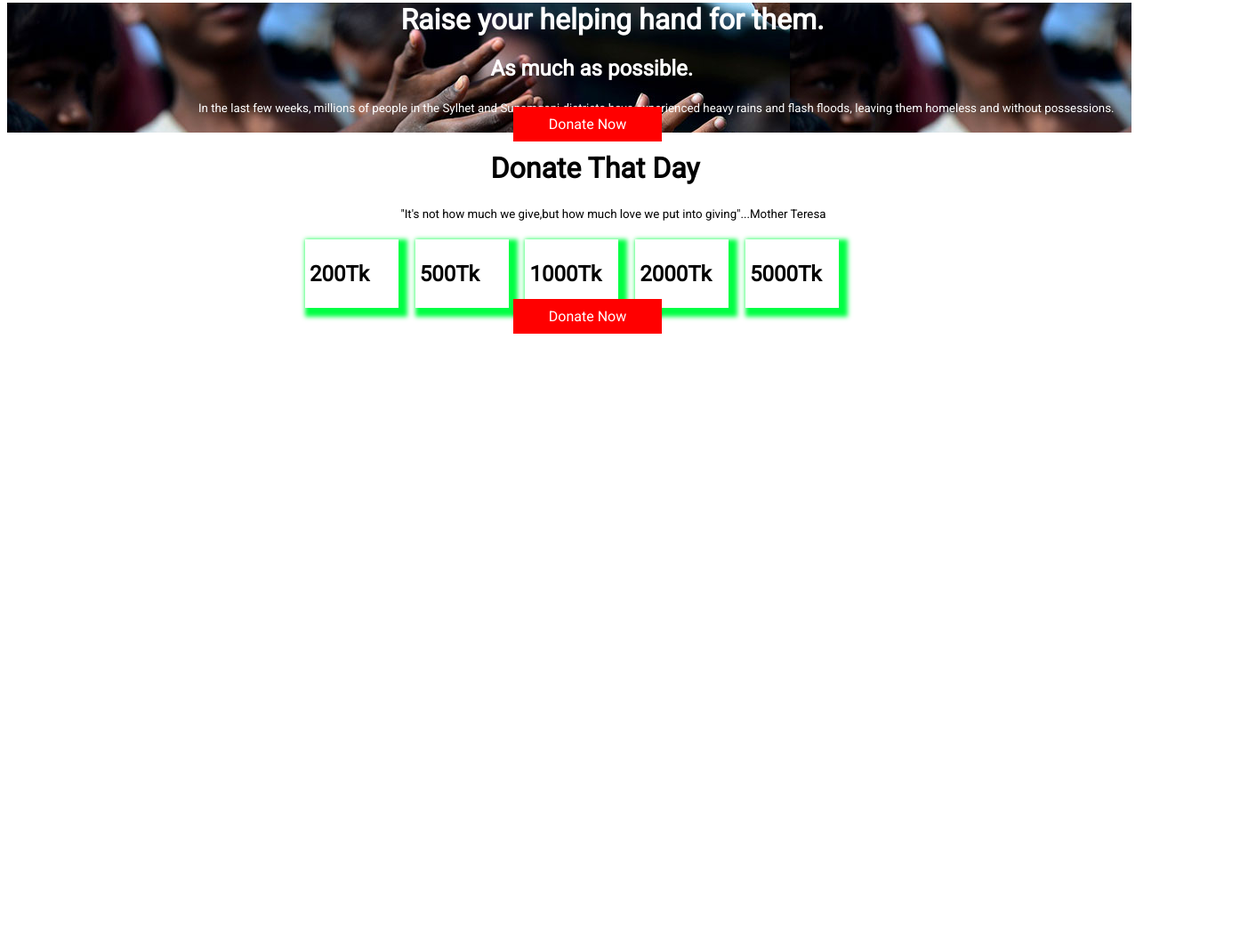
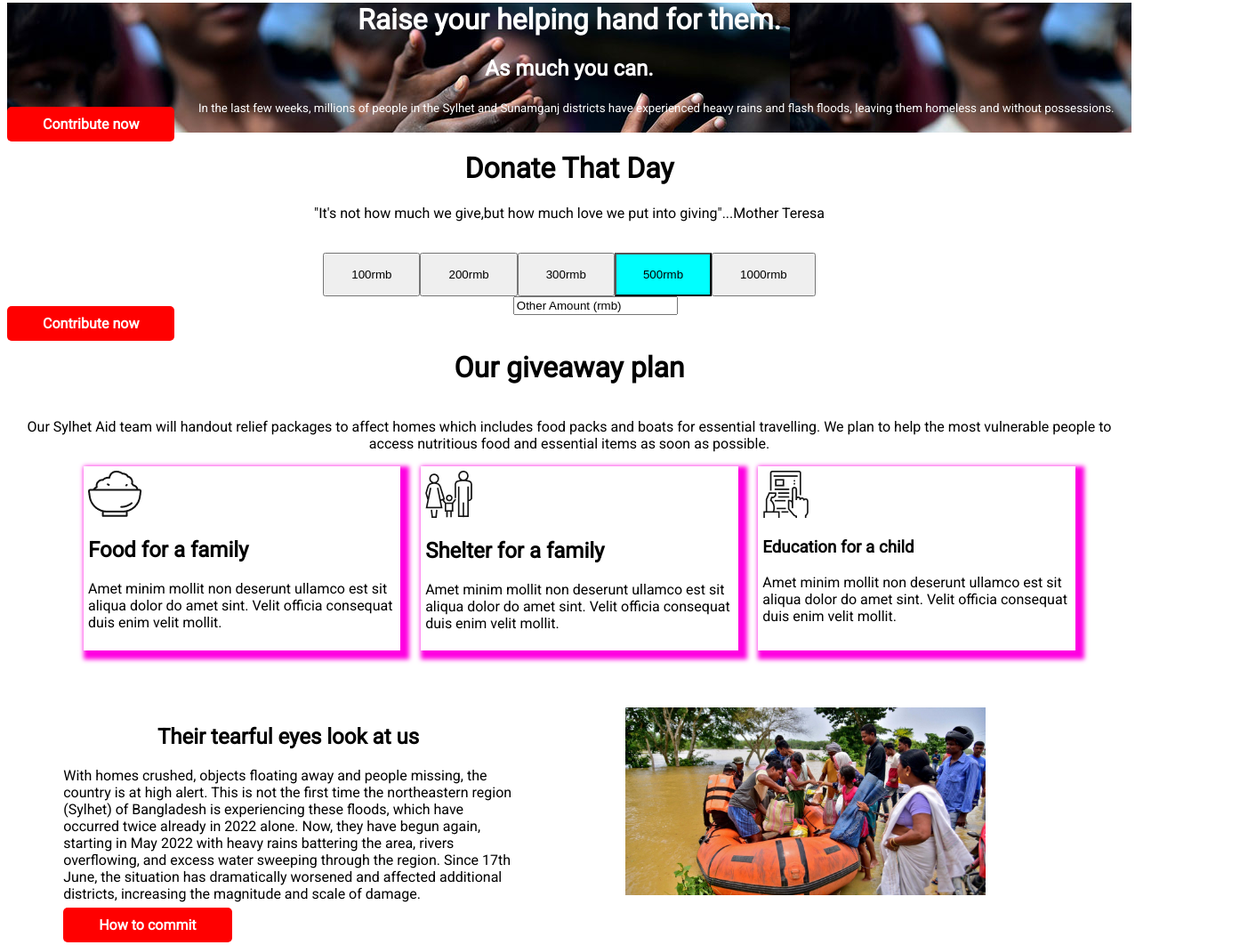
Before and after one commit to juboraj1212/donate-repo, a plain HTML site: page index.html in a window 1280 px wide. Shown: the part 18-1080 px from the top of the page at 89% size, 1394 px wide, since content can reach past the window. Before the commit the page ends 800 px from the top, so only its background shows below. Drawn offline with Linux system fonts and the light colour scheme.

Commit message:
final added

```diff
--- a/index.html
+++ b/index.html
@@ -12,39 +12,116 @@
 </head>
 <body>
 <div class="a1">
-    <h1>Raise your helping hand for them.</h1>
-    <h2 class="b1">As much as possible.</h2>
+    <h1 class="text">Raise your helping hand for them.</h1>
+    <h2 class="text">As much you can.</h2>
     <small>In the last few weeks, millions of people in the Sylhet and Sunamganj districts have experienced heavy rains and flash
     floods, leaving them homeless and without possessions.</small><br>
-    <a class="link-button" target="_blank" href="https://www.programming-hero.com/">Donate Now</a>
+    <a class="link-button" target="_blank" href="https://www.programming-hero.com/">Contribute now</a>
+
 </div>
-<h1 class="b1">Donate That Day</h1>
-<small class="a4">"It's not how much we give,but how much love we put into giving"...Mother Teresa</small>
+<h1 class="text">Donate That Day</h1>
+<p class="text">"It's not how much we give,but how much love we put into giving"...Mother Teresa</p><br>
 
-<section class="a3">
-    <div class="a2">
-        <h2>200Tk</h2>
-    </div>
-    <div class="a2">
-        <h2>500Tk</h2>
-    </div>
-    <div class="a2">
-        <h2>1000Tk</h2>
-    </div>
-    <div class="a2">
-        <h2>2000Tk</h2>
-    </div>
-    <div class="a2">
-        <h2>5000Tk</h2>
-    </div>
+<div class="x1">
+    <button>100rmb</button>
+    <button>200rmb</button>
+    <button>300rmb</button>
+    <button class="xyz">500rmb</button>
+    <button>1000rmb</button>
+</div>
+<input type="text" value="Other Amount (rmb)">
+<a class="link-button" target="_blank" href="https://www.programming-hero.com/">Contribute now</a>
+<h1>Our giveaway plan</h1>
 
+<section>
+
+    <p class="text">Our Sylhet Aid team will handout relief packages to affect homes which includes food packs and boats for
+        essential
+        travelling.
+        We plan to help the most vulnerable people to access nutritious food and essential items as soon as possible.</p>
 </section>
-<a class="link-button" target="_blank" href="https://www.programming-hero.com/">Donate Now</a>
 
 
 
+<section class="box">
+        <div class="vv">
+            <img src="images/WeChat Image_20220706151023.png" alt="">
+            <h2>Food for a family</h2>
+            <p>Amet minim mollit non deserunt
+                ullamco est sit aliqua dolor do amet
+                sint. Velit officia consequat duis enim
+                velit mollit.</p>
+        </div>
+        <div class="vv">
+            <img src="images/WeChat Image_20220706150933.png" alt="">
+            <h2>Shelter for a family</h2>
+            <p>Amet minim mollit non deserunt
+                ullamco est sit aliqua dolor do amet
+                sint. Velit officia consequat duis enim
+                velit mollit.</p>
+        </div>
+        <div class="vv">
+            <img src="images/WeChat Image_20220706151015.png" alt="">
+            <h3>Education for a child
+            </h3>
+            <p>Amet minim mollit non deserunt
+                ullamco est sit aliqua dolor do amet
+                sint. Velit officia consequat duis enim
+                velit mollit.</p>
+        </div>
+</section>
+<section>
+    <div class="c1">
+        <h1>Their tearful eyes look at us </h1>
+        <p>With homes crushed, objects floating away and people missing, the country is at high alert. This is not the first
+            time
+            the northeastern region (Sylhet) of Bangladesh is experiencing these floods, which have occurred twice already
+            in
+            2022
+            alone. Now, they have begun again, starting in May 2022 with heavy rains battering the area, rivers overflowing,
+            and
+            excess water sweeping through the region. Since 17th June, the situation has dramatically worsened and affected
+            additional districts, increasing the magnitude and scale of damage.
+        </p>
+       <a class="link-button" target="_blank" href="https://www.programming-hero.com/">How to commit</a>
+    </div>
+    <div class="c1">
+        <img src="images/donation5.jpg" alt="">
+    </div>
+</section>
+
+<section>
+    <div class="c1">
+        <img src="images/donation3.jpg" alt="">
+    </div>
+    <div class="c1">
+        <h1>We should share their sufferings</h1>
+        <p>Doctors Worldwide is currently working to provide a floating medical boat in a number of key  areas starting with
+            Beanibazar and Boroleka Upazila (administrative areas) after which we will expand into the other Upazilas. These
+            areas
+            have not received as much support from private, public and government agencies as Sylhet city and the Sunamganj
+            district. The medical boat will travel to shelters and marooned families to treat sick patients who currently do
+            not
+            have access to medical care.
+        </p>
+        <a class="link-button" target="_blank" href="https://www.programming-hero.com/">How to commit</a>
+    </div>
+    </section>
+
+<h1 class="text">Get our updates</h1>
+<p class="text">In addition, 75,000 hectares of paddy and 300,00 hectares of other crops - including maize and vegetables critical to
+the population’s nutrition - have been damaged.</p>
+
+<div class="xx">
+    <input type="email" email>
+    <button class="xyz">Subscribe</button>
+</div>
+
+     </body>
+    <footer class="black">
+        <h2 class="pic color">Be careful</h2>
+        <p class="pic color1">I really do it.</p>
 
 
-
-</body>
+</footer>
 </html>
--- a/style.css
+++ b/style.css
@@ -2,26 +2,32 @@ body{
     font-family: 'Poppins', sans-serif;
         font-family: 'Roboto', sans-serif;
 }
-h1{
-    padding-left: 35%;
+.text{
+    text-align: center;
 }
-.b1{
-    padding-left: 43%
+.x1{display:flex;
+    justify-content: center;
+
 }
+.xyz{
+    text-align: center;
+}
+
 small{
     padding-left: 17%;
 
 }
 .a1{
     color: white;
-background-image:url(images/donation13.jpg)
+background-image:url(images/donation13.jpg);
+
 }
 .a2{
     box-shadow:5px 5px 5px 5px rgb(0, 255, 68);
     width: 10%;
     padding: 5px 5px;
     margin-left: 2%;
-    ;
+
 
 }
 .a3{
@@ -29,17 +35,80 @@ background-image:url(images/donation13.jpg)
     margin-top: 20px;
     padding-left: 25%;
 }
-.a4{
-    padding-left: 35%;
-}
+
 .link-button{
-    text-decoration: none;
+    text-align: center;
+    text-decoration:none;
     color: white;
     background-color: red;
     padding: 10px 40px;
-    margin-left: 45%;
+    border-radius: 5px;
+    font-weight: 700;
+
+    }
+section{
+        display: flex;
+    }
 
 
+.c1{
+    width: 50%;
+    padding: 5%;
+}
+.c1 img{
+    width: 80%;
+}
+.d1{color: yellow;}
+footer p{
+    text-align: center;
+}
+.xx{
+    text-align: center;
+    background-color: aqua ;
+    ;
+}
+.xyz{
+    background-color: aqua;
+}
 
+.box{
+
+    display: flex;
+    margin-left: 5%;
+    margin-right: 5%;
 
 }
+.vv{
+    box-shadow: 5px 5px 5px 5px rgb(255, 0, 225);
+        width: 40%;
+        padding: 5px 5px;
+        margin-left: 2%;
+}
+button{
+    padding: 15px 30px;
+
+}
+h1{text-align: center;}
+#rose{
+    text-align: center;
+    border-bottom: 1px solid;
+
+}
+
+input{
+    margin-left: 45%;
+    margin-right: 50%;
+}
+
+.color{
+    color: red;
+
+}
+.color1{
+    color: white;
+;
+}
+.black{
+    background-color: black;
+    text-align: center;
+}
```
Also changed, not shown: images/WeChat Image_20220706150933.png (added), images/WeChat Image_20220706151015.png (added), images/WeChat Image_20220706151023.png (added).
